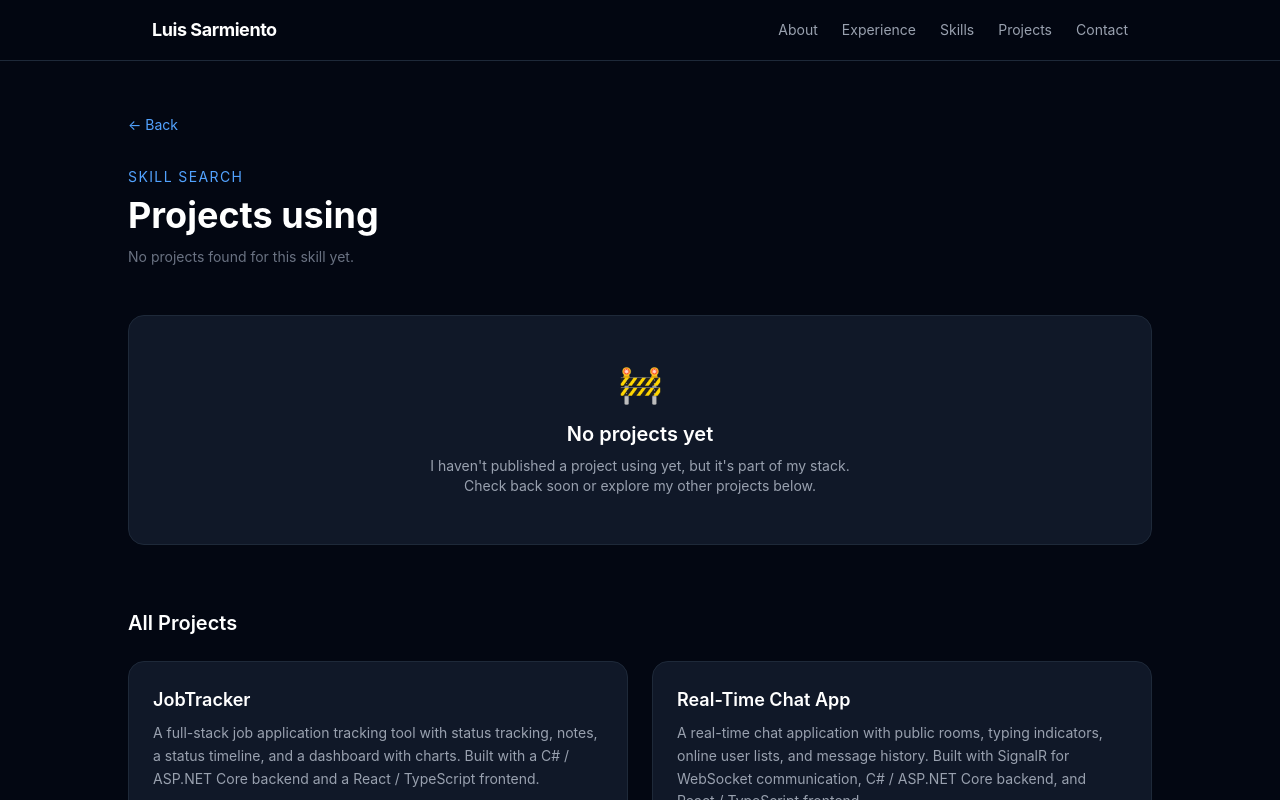
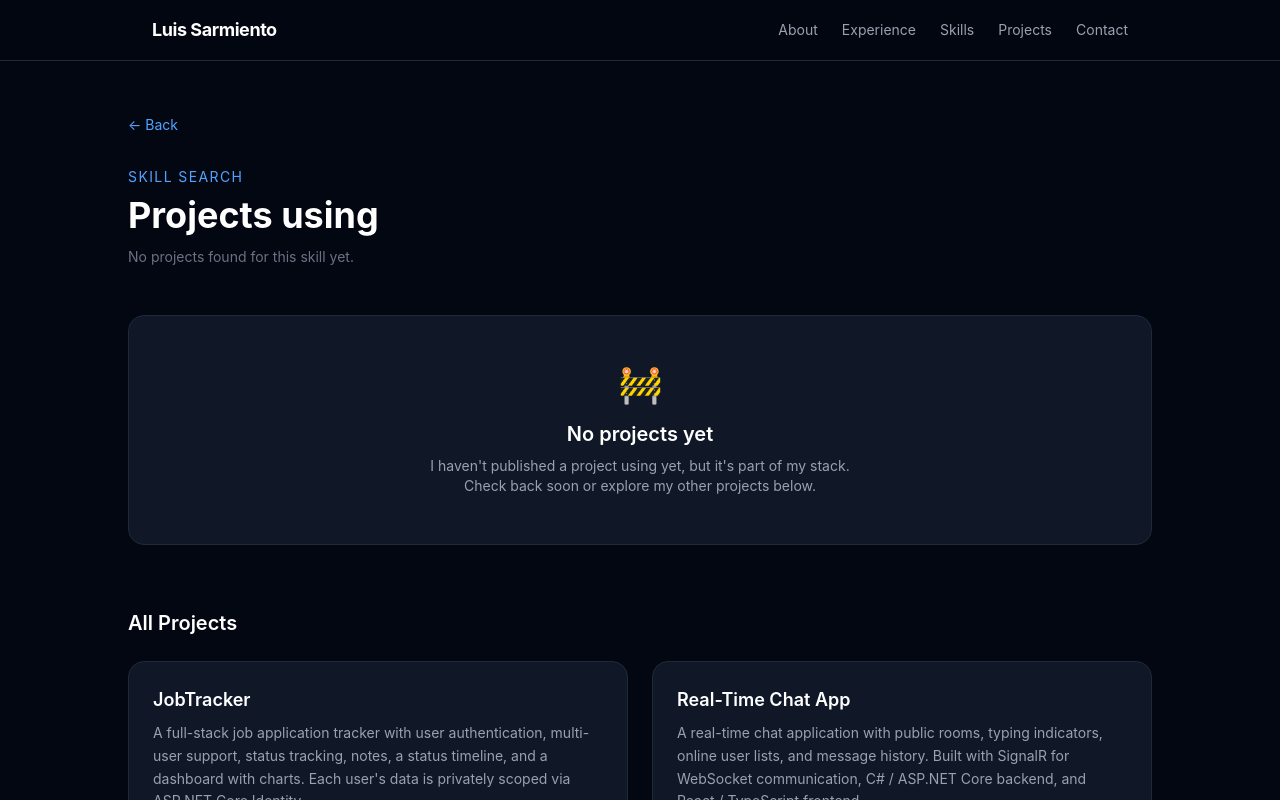
Before and after one commit to lsarm38/portfolio, a React app: page /projects in a window 1280 px wide. Shown: the top 800 px of the page. Built offline with nearby package versions, Linux system fonts and the light colour scheme; the HTML template or start-up script is replaced by a standard one.

Commit message:
feat: update portfolio with auth details and Identity skill tag

```diff
--- a/src/components/Skills.tsx
+++ b/src/components/Skills.tsx
@@ -11,7 +11,12 @@ const skillGroups = [
   },
   {
     category: "Backend",
-    skills: ["ASP.NET Core", "Entity Framework", "REST APIs"],
+    skills: [
+      "ASP.NET Core",
+      "ASP.NET Core Identity",
+      "Entity Framework",
+      "REST APIs",
+    ],
   },
   {
     category: "Data & Cloud",
--- a/src/data/projects.ts
+++ b/src/data/projects.ts
@@ -12,10 +12,11 @@ export const projects: Project[] = [
   {
     title: "JobTracker",
     description:
-      "A full-stack job application tracking tool with status tracking, notes, a status timeline, and a dashboard with charts. Built with a C# / ASP.NET Core backend and a React / TypeScript frontend.",
+      "A full-stack job application tracker with user authentication, multi-user support, status tracking, notes, a status timeline, and a dashboard with charts. Each user's data is privately scoped via ASP.NET Core Identity.",
     stack: [
       "C#",
       "ASP.NET Core",
+      "ASP.NET Core Identity",
       "React",
       "TypeScript",
       "PostgreSQL",
```
